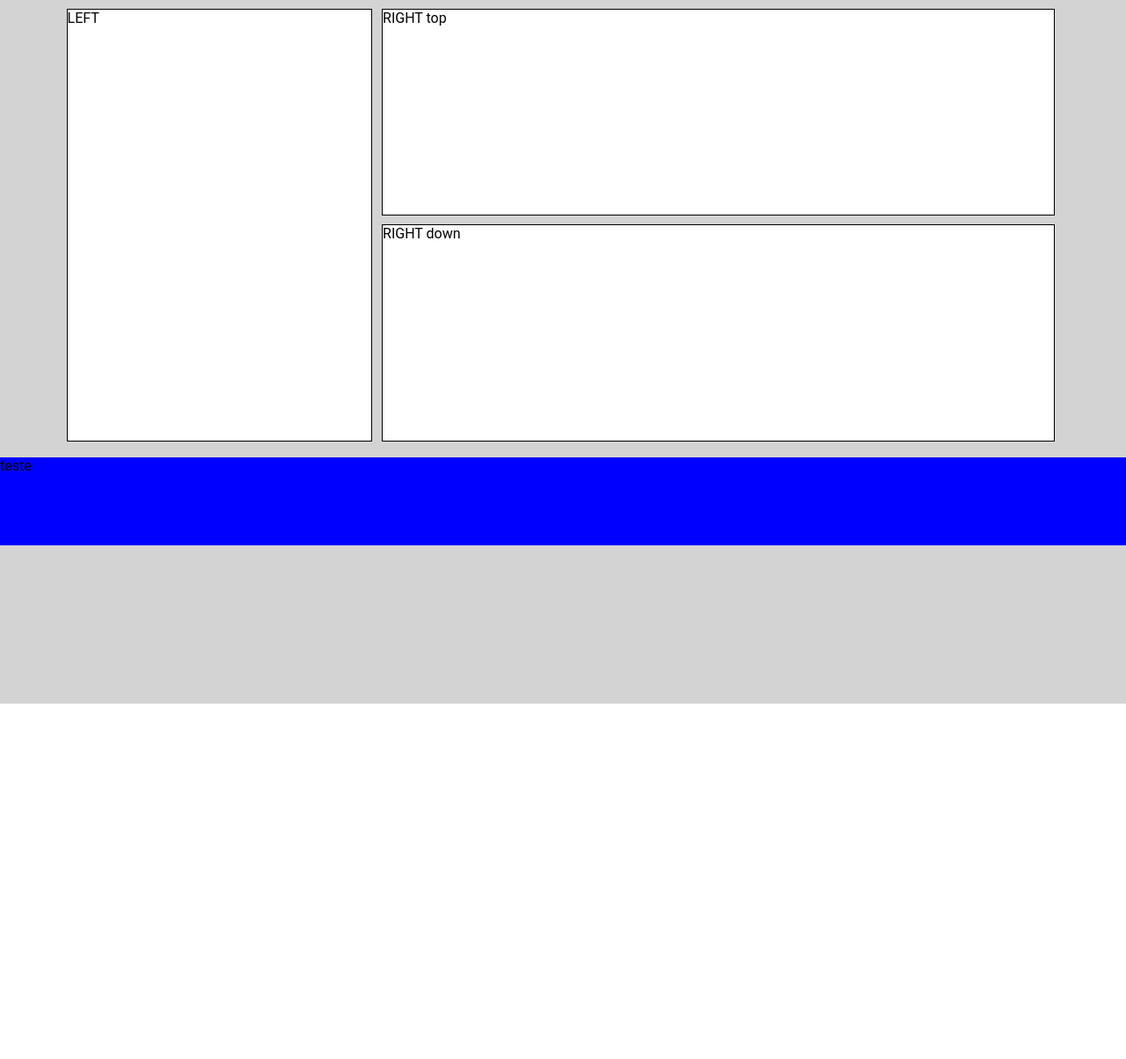
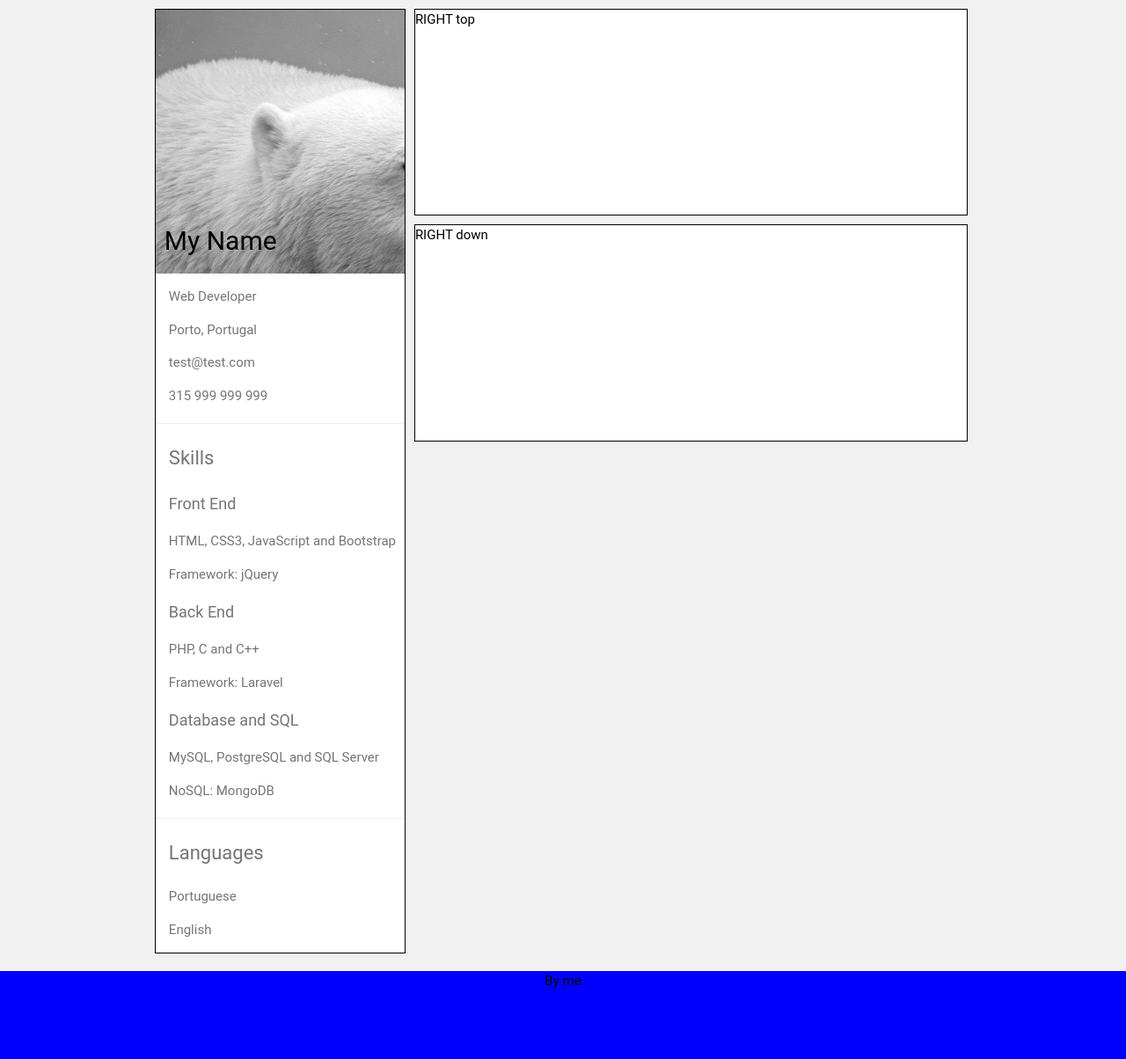
Before and after one commit to brunof19d/my-curriculum, a PHP site: page / in a window 1280 px wide. Shown: the whole page at 88% size. Before the commit the page ends 800 px from the top, so only its background shows below. Run offline with PHP 8.4, Linux system fonts and the light colour scheme.

Commit message:
Update template

```diff
--- a/index.php
+++ b/index.php
@@ -5,29 +5,54 @@
     <meta charset="UTF-8">
     <meta name="viewport" content="width=device-width, initial-scale=1.0">
     <link rel="stylesheet" href="style.css">
-    <title>Bruno Dadario</title>
+    <title>Your Title</title>
 </head>
 
-<header>
-</header>
+<body>
+<header></header>
 
-<body>
-    <div class="main-container">
+<div class="main-container">
 
-        <div class="container-left">LEFT</div>
+    <div class="container-left">
 
-        <div class="container-right">
-
-            <div class="container-right-top">RIGHT top</div>
-
-            <div class="container-right-down">RIGHT down</div>
-
+        <div class="img-menu">
+            <h2>My Name</h2>
         </div>
 
+        <div class="info-menu" >
+            <p>Web Developer</p>
+            <p>Porto, Portugal</p>
+            <p>test@test.com</p>
+            <p>315 999 999 999</p>
+            <hr>
+
+            <p class="p-large">Skills</p>
+            <p class="p-medium">Front End</p>
+            <p>HTML, CSS3, JavaScript and Bootstrap</p>
+            <p>Framework: jQuery</p>
+            <p class="p-medium">Back End</p>
+            <p>PHP, C and C++</p>
+            <p>Framework: Laravel</p>
+            <p class="p-medium">Database and SQL</p>
+            <p>MySQL, PostgreSQL and SQL Server</p>
+            <p> NoSQL: MongoDB</p>
+            <hr>
+
+            <p class="p-large">Languages</p>
+            <p>Portuguese</p>
+            <p>English</p>
+        </div>
 
     </div>
+
+    <div class="container-right">
+        <div class="container-right-top">RIGHT top</div>
+        <div class="container-right-down">RIGHT down</div>
+    </div>
+
+</div>
+
+<footer>By me</footer>
 </body>
 
-<footer>teste</footer>
-
 </html>
--- a/style.css
+++ b/style.css
@@ -1,17 +1,51 @@
+/* TAGS */
+
 html {
     font-family: "Roboto", sans-serif;
+    font-size: 15px;
+    line-height: 1.5;
 }
 
 body {
-    background-color: lightgrey;
+    background-color: #f1f1f1;
     margin: 0;
 }
 
+footer {
+    width: 100%;
+    height: 100px;
+    background-color: blue;
+    text-align: center;
+}
+
+h2 {
+    display: inline-block;
+    margin: 240px 0 0 10px;
+    font-size: 30px;
+    font-weight: 400;
+}
+
+p {
+    display: block;
+    color: #757575 !important;
+    margin-block-start: 1em;
+    margin-block-end: 1em;
+    margin-inline-start: 15px;
+    margin-inline-end: 0px;
+}
+
+hr {
+    border: 0;
+    border-top: 1px solid #eee;
+    margin: 20px 0;
+}
+
+/* CLASS */
+
 .main-container {
     display: flex;
-    width: 90%;
-    height: 500px;
-    margin: 10px 5% 10px 5%;
+    width: 74%;
+    margin: 10px 13% 10px 13%;
 }
 
 .container-left {
@@ -19,7 +53,7 @@ body {
     border: 1px solid black;
     margin: 0 1% 10px 1%;
     width: 30%;
-    height: 490px;
+    height: auto;
 }
 
 .container-right {
@@ -45,8 +79,16 @@ body {
     height: 245px;
 }
 
-footer {
+.img-menu {
+    background-image: url(img/polar.jpg);
     width: 100%;
-    height: 100px;
-    background-color: blue;
+    height: 300px;
 }
+
+.p-large {
+    font-size: 22px;
+}
+
+.p-medium {
+    font-size: 18px;
+}
```
Also changed, not shown: img/polar.jpg (added).
